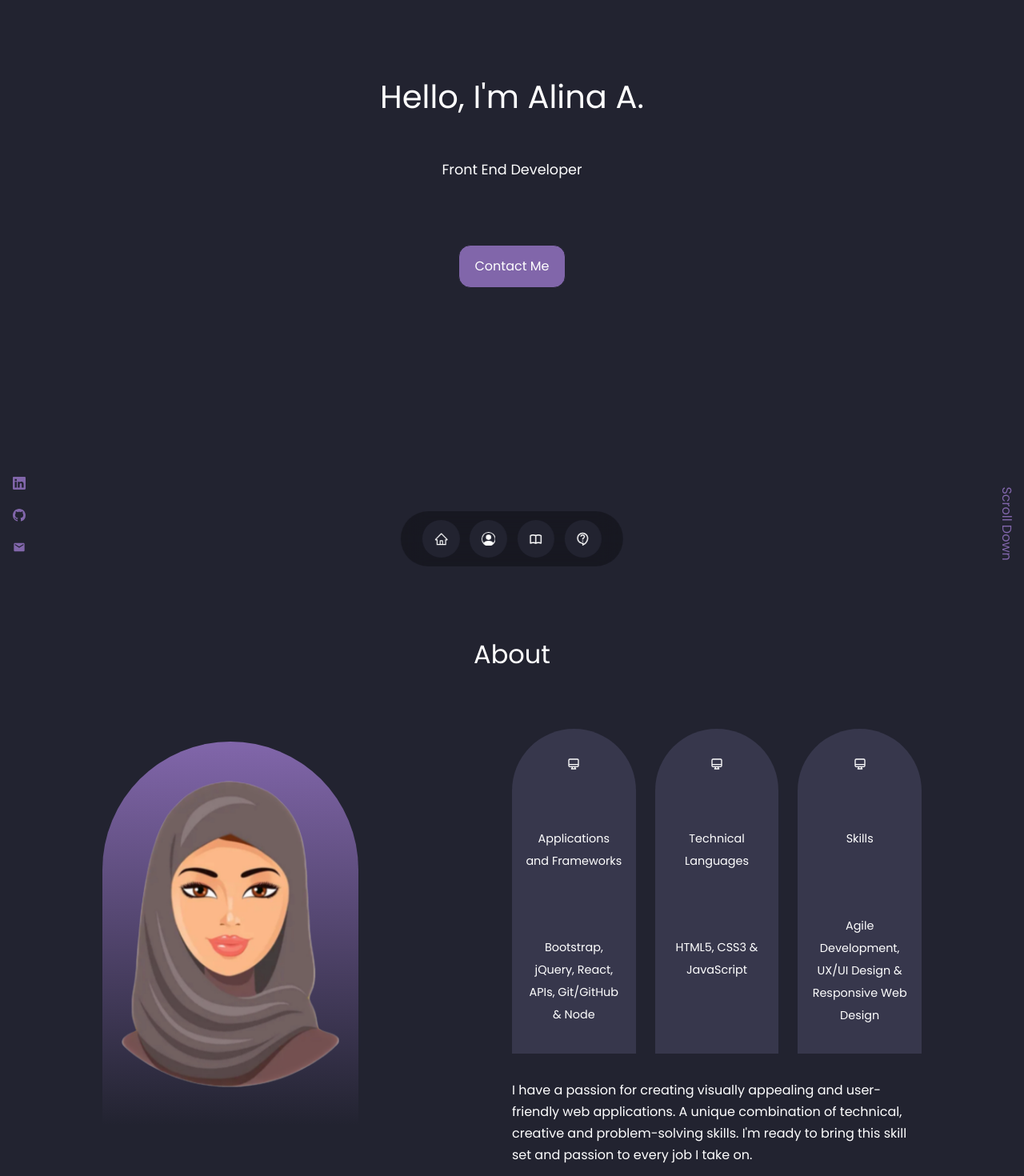
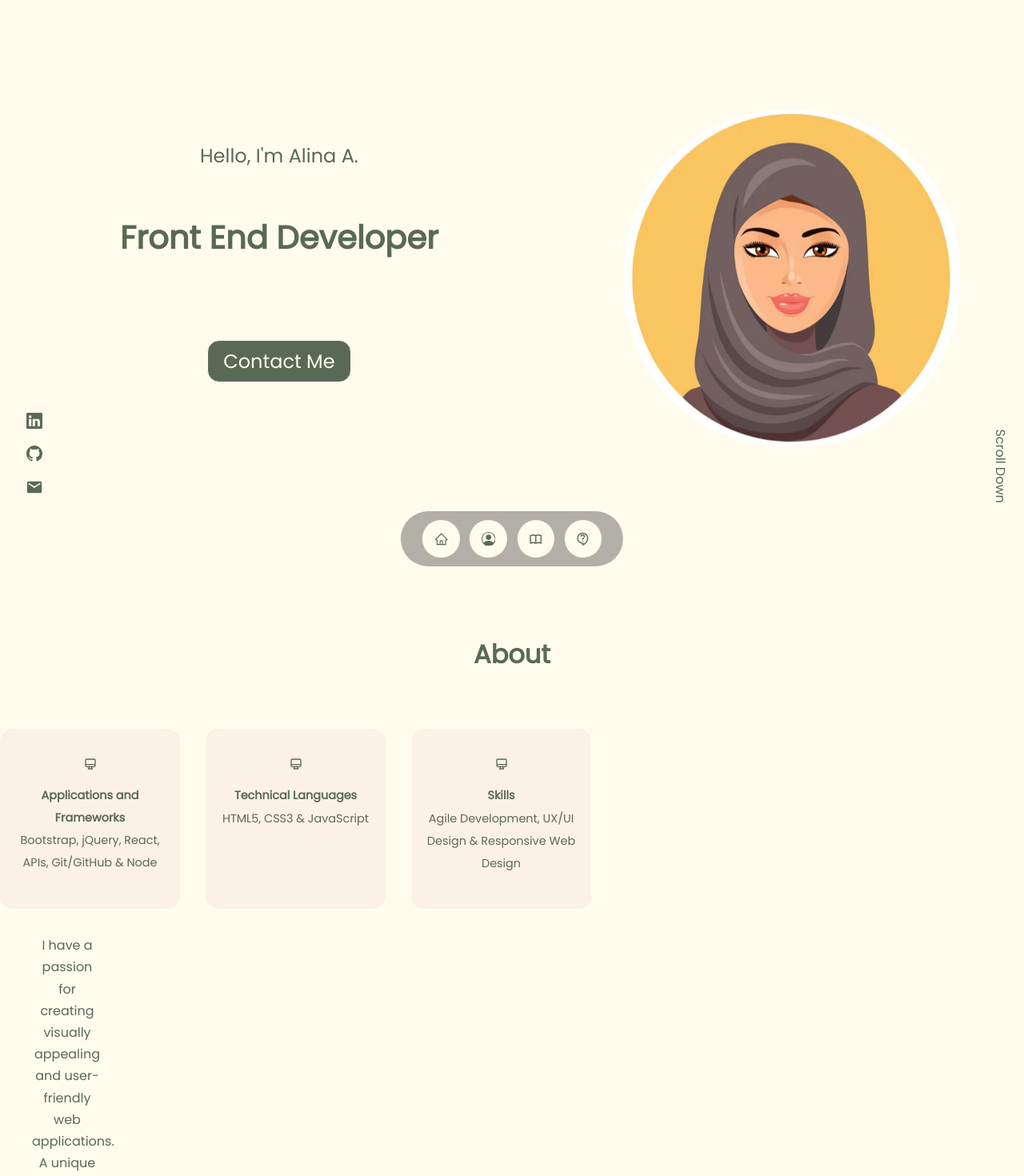
Before and after one commit to al946x/personal-portfolio, a React (Create React App) app: page / in a window 1280 px wide. Shown: the part 60-1530 px from the top of the page at 80% size. Built offline with nearby package versions, Linux system fonts and the light colour scheme.

Commit message:
colours changed

```diff
--- a/src/components/about/About.jsx
+++ b/src/components/about/About.jsx
@@ -10,11 +10,6 @@ const About = () => {
        <section id='about'>
        <h2>About</h2>
         <div className='about-container'>
-            <div className = "about-me">
-            <div className='me-image'>
-              <img src = {me} />
-            </div>
-            </div>
     <div className = "about-content">
         <div className = "skills-cards">
         <article className = "skills-card">
--- a/src/components/about/about.css
+++ b/src/components/about/about.css
@@ -1,8 +1,6 @@
 .about-container {
     display:grid;
-    grid-template-columns: 35% 50%;
-    gap:15%;
-
+    grid-template-columns: 20% 65%;
 }
 
 h2 {
@@ -10,41 +8,23 @@ h2 {
     margin-bottom: 5rem;
     font-size: 2rem;
     font-weight: 300;
-
-}
-
-.about-me {
-    width: 100%;
-    aspect-ratio: 1/1;
-    display: grid;
-    place-items: center;
-}
-.me-image {
- background: linear-gradient(var(--color-primary),transparent);
- display: grid;
- place-items: center;
-    width: 20rem;
-    height: 30rem;
-    position: absolute;
-    left: calc(10%);
-    border-radius: 12rem 12rem 0 0;
-    margin-top: 4rem;
-    overflow: hidden;
-    padding: 1.5rem 1.5rem 1.5rem 1.5rem;
 }
 
 .skills-cards {
     display: grid;
     grid-template-columns: repeat(3, 1fr);
-    gap: 1.5rem;
-    margin-right: 8rem;
+    gap: 2rem;
+    justify-content: space;
 }
+
 .skills-card {
     background: var(--color-bg-variant);
     border: 1px solid transparent;
-    border-radius: 12rem 12rem 0 0;
+    border-radius: 1rem 1rem;
     padding: 2rem 1rem;
-    text-align:center;
+    text-align: center;
+    height: 225px;
+    width: 225px;
 }
 
 .skills-card:hover {
@@ -60,7 +40,9 @@ h2 {
 
 .skills-card  h5 {
     font-size:  0.9rem;
-    color: var(--color-white);
+    color: var(--color-primary);
+    margin-top: 10px;
+    font-weight: bold;
 }
 
 .skills-card small {
@@ -72,19 +54,12 @@ h2 {
     margin: 2rem 0 2.6rem;
     font-size: 1rem;
     margin-right: 8rem;
+    text-align: center;
+    margin-left: 40px;
 }
 
 /* media queries */
 @media (max-width: 768px) {
-
-
-
-    .me-image {
-       display: none;
-
-}
-
-
 
     .skills-cards {
         display: flex;
@@ -96,8 +71,8 @@ h2 {
     }
 
 
-    .about-content p{
-        display: none;
-    }
+    /* .about-content p{
+
+    } */
 
 }
--- a/src/components/header/Header.jsx
+++ b/src/components/header/Header.jsx
@@ -2,6 +2,7 @@ import React from 'react'
 import './header.css'
 import CTA from './CTA'
 import HeaderSocials from './HeaderSocials'
+import Avatar from '../../images/Avatar.jpg'
 
 
 
@@ -10,15 +11,16 @@ const Header = () => {
     return (
         <header>
             <div className="header-container">
-                <h1> Hello, I'm Alina A.</h1>
-                <h5> Front End Developer</h5>
+                <div className= "header-left">
+                <h5> Hello, I'm Alina A.</h5>
+                <h1> Front End Developer</h1>
                 <CTA />
-                <HeaderSocials />
-
+                </div>
                 <a href="#contact" className='scroll-down'>Scroll Down</a>
-
-
-            </div>
+            <HeaderSocials />
+<div class= "avatar-img"> <img src= {Avatar} style= {{  width: 420,
+  height: 420, borderRadius: 200, overflow: 'hidden', }} /> </div>
+</div>
         </header>
     )
 }
--- a/src/components/header/HeaderSocials.jsx
+++ b/src/components/header/HeaderSocials.jsx
@@ -6,11 +6,11 @@ import {MdEmail} from 'react-icons/md'
 const HeaderSocials = () => {
     return (
         <div className="header-socials">
-            <a href="https://www.linkedin.com/in/alina-a-80449b23b/" target="_blank"><BsLinkedin/>
+            <a href="https://www.linkedin.com/in/alina-a-80449b23b/" target="_blank"><BsLinkedin size={20}/>
             </a>
-            <a href="https://github.com/al946x" target="_blank"><BsGithub/>
+            <a href="https://github.com/al946x" target="_blank"><BsGithub size={20}/>
             </a>
-            <a href="mailto:alina.zenam@hotmail.com" target="_blank"><MdEmail/>
+            <a href="mailto:alina.zenam@hotmail.com" target="_blank"><MdEmail size={22}/>
             </a>
         </div>
     )
--- a/src/components/header/header.css
+++ b/src/components/header/header.css
@@ -2,33 +2,49 @@ header {
     height: 100vh;
     padding-top: 3rem;
     overflow: hidden;
+    padding-bottom: 10rem;
 }
 
 .header-container {
-    text-align: center;
-    height: 100%;
-    position: relative;
+ grid-column: 1/3;
+  display: flex;
+  align-items: center;
+  justify-content: space-between;
+  height: 100vh;
+  position: relative;
+}
+
+.header-left {
+    display: grid;
+    grid-template-rows: 1fr 1fr 1fr;
+    align-items: center;
+    margin-left: 150px;
+
 }
 
 h1, h5 {
     text-align: center;
-    color: var(--color-white);
-    font-weight: 500;
+    color: var(--color-primary);
 }
 
 
-h1 {
-    margin-top: 7.5rem;
-    margin-bottom: 2rem;
+.header-left, h1 {
     font-size: 2.5rem;
+    font-weight: bold;
+    margin-top: -80px;
 }
 
-h5 {
-    margin-top: 4rem;
-    margin-bottom: 5rem;
-    font-size:1.1rem;
+.header-left, h5 {
+    font-size: 1.5rem;
+    font-weight: 500;
+    margin-top: -100px;
+
 }
 
+ .avatar-img {
+   margin-right: 80px;
+   margin-top: -80px;
+}
 
 /*CTA styles*/
 .cta {
@@ -44,7 +60,7 @@ h5 {
     align-items: center;
     gap: 0.8rem;
     position: absolute;
-    left: 1rem;
+    left: 2rem;
     bottom: 10rem;
 }
 
@@ -52,7 +68,7 @@ h5 {
 /*scroll down*/
 .scroll-down {
 position: absolute;
-right: -1.5rem;
+right: -1rem;
 bottom: 12rem;
 transform: rotate(90deg);
 font-weight: 300;
--- a/src/components/nav/nav.css
+++ b/src/components/nav/nav.css
@@ -19,17 +19,16 @@ nav a {
     padding: 0.9rem;
     border-radius: 50%;
     display: flex;
-    color: var(--color-light);
     font-size: 1.1rem;
 }
 
 nav a:hover {
-    background: rgba(0, 0, 0, 0.4);
+    background: var(--color-bg-variant);
 }
 
 nav a.active {
     background: var(--color-bg);
-    color: var(--color-white);
+    color: var(--color-primary);
 }
 
 /* media queries */
--- a/src/index.css
+++ b/src/index.css
@@ -12,11 +12,12 @@
 }
 
 :root {
-    --color-bg: #222330;
-    --color-bg-variant: #37374c;
-    --color-primary: #8166aa;
-    --color-primary-variant: #a191b9;
-    --color-white: #fff;
+    --color-bg: #FFFCEE;
+    --color-bg-variant: #FCF1E7;
+    --color-primary: #5A6955;
+    --color-primary-variant: #6F9283;
+    --color-text: #5A6955;
+    --color-white: #FFFCEE;
     --color-lightgrey: #bdc4d0;
     --color-light: #fff(255. 255, 255. 0.6);
     --color-black: #101010;
@@ -34,7 +35,7 @@ html {
 
   body {
     background: var(--color-bg);
-    color: var(--color-white);
+    color: var(--color-text);
     font-family: var(--font-family-text);
     line-height: 1.7em;
   }
@@ -51,6 +52,9 @@ html {
     font-weight: 500;
   }
 
+  h2 {
+    font-weight: bold;
+  }
 
   img {
     display: block;
@@ -58,18 +62,13 @@ html {
     object-fit: cover;
   }
 
-  .text-light {
-    color: var(--color-white);
-
-  }
 
   a {
     color: var(--color-primary);
-    transition: var(--transition)
   }
 
   a:hover {
-    color: var(--color-white)
+    color: var(--color-primary-variant);
   }
 
 
```
Also changed, not shown: src/images/Avatar.jpg (added).
